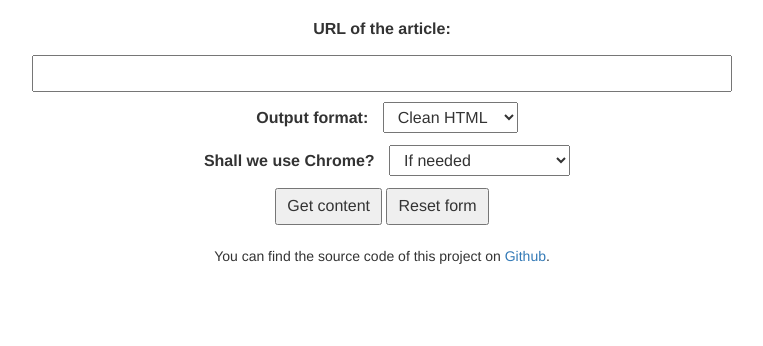
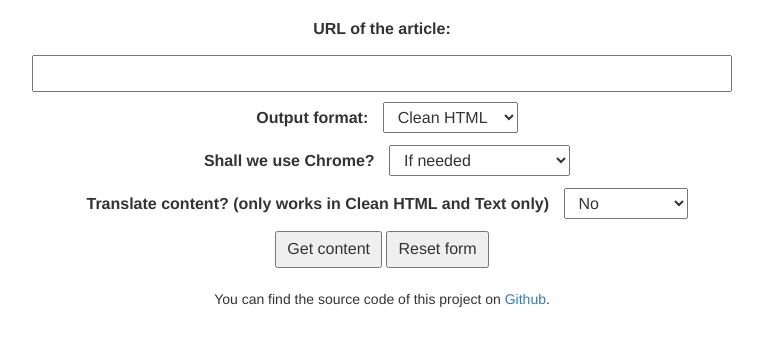
Before and after one commit to yanmcs/content-extractor, a Flask app: page / in a window 1280 px wide. Shown: the part 272-618 px from the top of the page, without its empty margins (258-1021 px from the left). Run offline with Flask 2, Linux system fonts and the light colour scheme.

Commit message:
added translation

```diff
--- a/app.py
+++ b/app.py
@@ -1,7 +1,8 @@
 # MY scripts
 import content_extractor
+
 # Everything else
-from flask import Flask, request, render_template
+from flask import Flask, request, render_template, redirect
 import os
 import json
 
@@ -16,6 +17,7 @@ def index():
             url = request.args.get('url')  # set variable for url
             format = request.args.get('format')  # set variable for format
             always_use_chrome = request.args.get('chrome')  # set variable for chrome usage
+            translate = request.args.get('translate')  # set variable for translation
 
             # Get html from url
             html = content_extractor.extract_html_from_url(url, cfscrape_session())
@@ -28,16 +30,34 @@ def index():
 
             # Parse html to json
             result = content_extractor.html_to_json(html)
+
         except Exception as e:
             return str(e), 500, {'Content-Type': 'text/plain; charset=utf-8'}
         else:
             # return article text
             if format == 'json':
                 return json.dumps(result['article_content']), 200, {'Content-Type': 'application/json'}
-            elif format == 'text':
-                return str(result['article_text']), 200, {'Content-Type': 'text/plain; charset=utf-8'}
+            elif format == 'text':# Translate if needed
+                if translate != 'no':
+                    # get current url
+                    current_url = request.url
+                    # remove translate query
+                    current_url = current_url.replace('&translate=no', '&translated=yes')
+                    # redirect to google translate
+                    return redirect('https://translate.google.com/translate?sl=auto&tl=' + translate + '&u=' + current_url)
+                else:
+                    return str(result['article_text']), 200, {'Content-Type': 'text/plain; charset=utf-8'}
             elif format == 'html':
-                return str(result['article_html_content']), 200, {'Content-Type': 'text/html; charset=utf-8'}
+                # Translate if needed
+                if translate != 'no':
+                    # get current url
+                    current_url = request.url
+                    # remove translate query
+                    current_url = current_url.replace('&translate=no', '&translated=yes')
+                    # redirect to google translate
+                    return redirect('https://translate.google.com/translate?sl=auto&tl=' + translate + '&u=' + current_url)
+                else:
+                    return str(result['article_html_content']), 200, {'Content-Type': 'text/html; charset=utf-8'}
             elif format == 'links':
                 return json.dumps(result['urls']), 200, {'Content-Type': 'application/json'}
             elif format == 'full_html':
--- a/templates/form.html
+++ b/templates/form.html
@@ -34,6 +34,7 @@
             Chrome is used automatically when required, but you can also set to always use it manually. <b>Always use Chrome</b> takes more time.
         </p>
         <form method="get" action="/">
+
             <label>URL of the article:</label><br>
             <input style="width: 700px; max-width: 100%;" type="text" name="url"><br>
 
@@ -45,12 +46,23 @@
                 <option value="links">Links</option>
                 <option value="full_html">Full HTML</option>
             </select><br>
+
             <label>
                 Shall we use Chrome?
             </label>
             <select name="chrome">
                 <option value="no">If needed</option>
                 <option value="yes">Always use chrome</option>
+            </select><br>
+            <label>
+                Translate content? (only works in Clean HTML and Text only)
+            </label>
+
+            <select name="translate">
+                <option value="no">No</option>
+                <option value="pt">Portuguese</option>
+                <option value="en">English</option>
+                <option value="es">Spanish</option>
             </select><br>
 
             <input type="submit" value="Get content">
```
